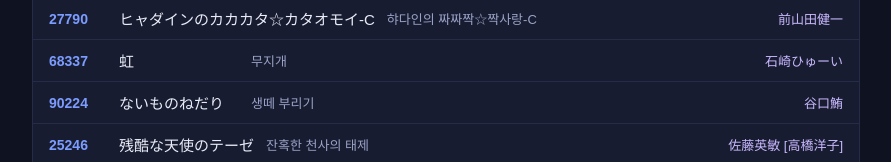
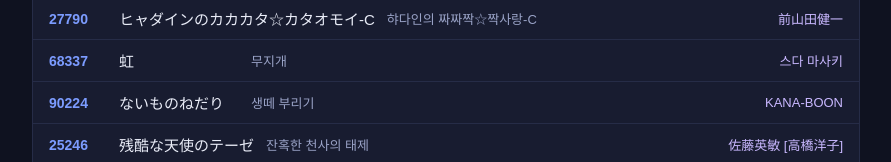
Before and after one commit to Rooderr/Karaoke, a plain HTML site: page index.html in a window 1280 px wide. Shown: the part 335-497 px from the top of the page, without its empty margins (194-1085 px from the left). Drawn offline with Linux system fonts and the light colour scheme.

Commit message:
Add files via upload

```diff
--- a/index.html
+++ b/index.html
@@ -247,8 +247,8 @@ const COMPOSER = {
 "27790": "前山田健一",
 "52560": "R Sound Design",
 "28070": "ZUN",
-"68337": "石崎ひゅーい",
-"90224": "谷口鮪",
+"68337": "스다 마사키",
+"90224": "KANA-BOON",
 "68497": "和賀裕希",
 "27589": "神前暁",
 "28423": "藤本貴則",
```
